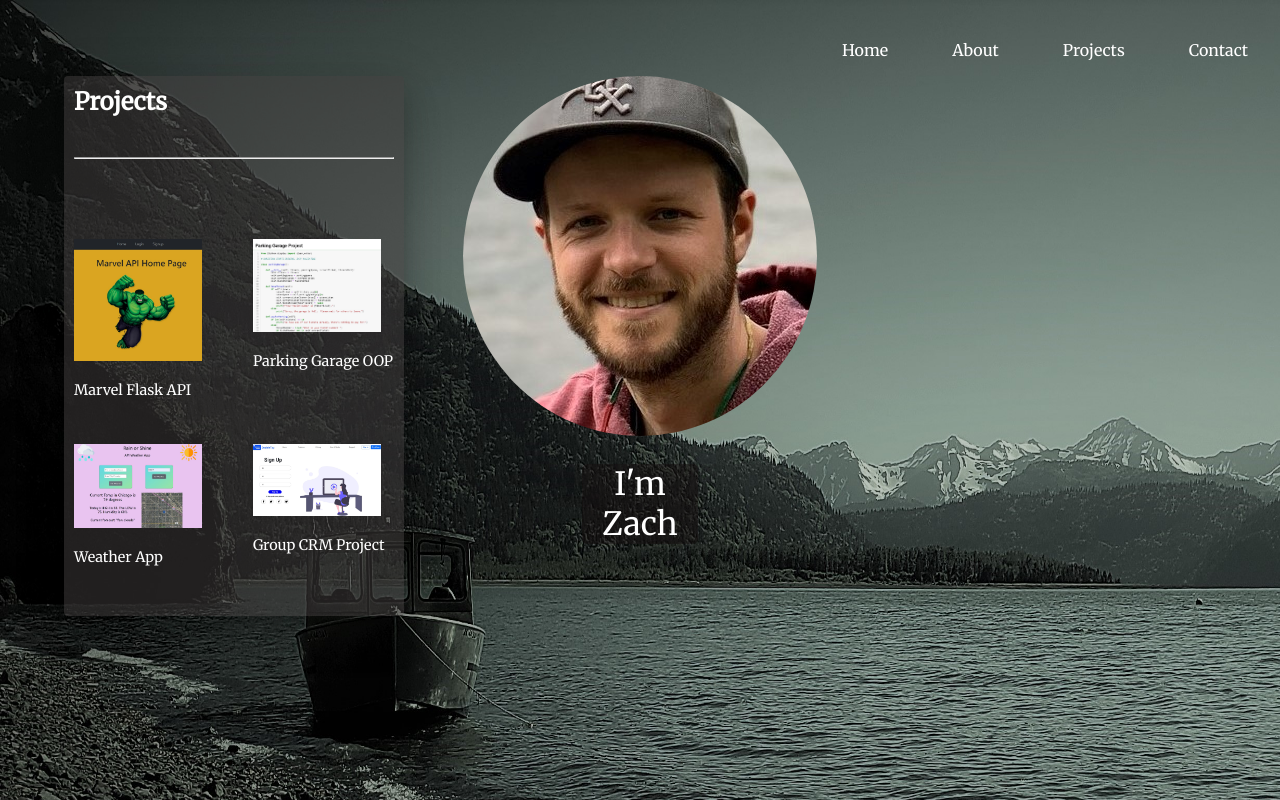
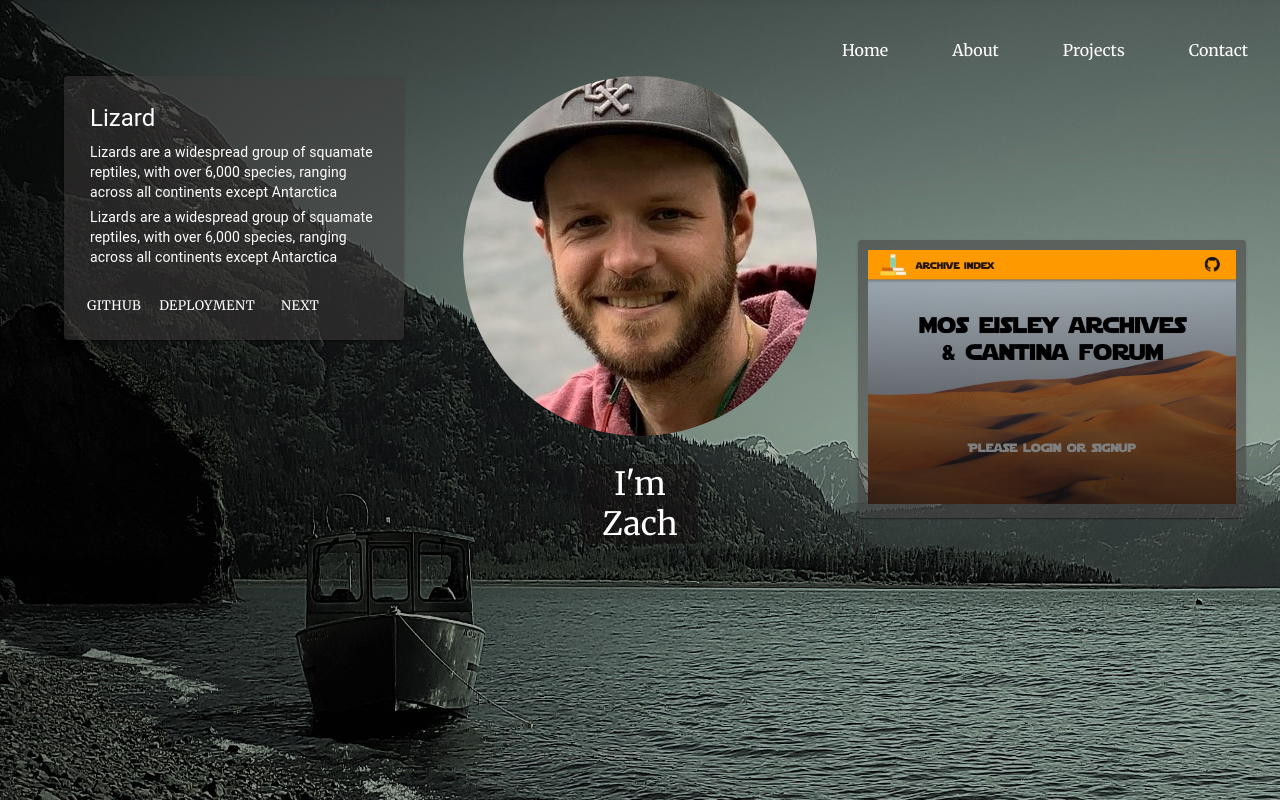
Before and after one commit to backfromsolaris/React-Portfolio, a React (Create React App) app: page /Projects in a window 1280 px wide. Built offline with nearby package versions, Linux system fonts and the light colour scheme.

Commit message:
two project cards

```diff
--- a/src/Components/About/About.tsx
+++ b/src/Components/About/About.tsx
@@ -1,6 +1,5 @@
 import { makeStyles } from "@material-ui/styles";
-import { Switch, Slide, Card, Typography } from "@material-ui/core";
-import React, { useState } from "react";
+import { Card, Typography } from "@material-ui/core";
 
 const aboutStyles = makeStyles({
     card_left:{
--- a/src/Components/Projects/Projects.tsx
+++ b/src/Components/Projects/Projects.tsx
@@ -1,10 +1,12 @@
-import { Thumbnail } from "../Thumbnails";
-import marvel_image from '../../Assets/Images/marvel_homies.jpg';
-import parking_garage_image from '../../Assets/Images/parking-garage.jpg';
-import weather_api_image from '../../Assets/Images/weather-api.jpg';
-import double_tap_image from '../../Assets/Images/double_tap.jpg';
 import { makeStyles } from "@material-ui/styles";
-import { Paper, CardMedia, Card, CardContent } from "@material-ui/core";
+import { Button,
+    CardMedia,
+    Card,
+    CardActionArea,
+    CardContent,
+    CardActions,
+    Typography } from "@material-ui/core";
+import mos_eisley from '../../Assets/Images/mos_eisley.jpg';
 
 const projectStyles = makeStyles({
     card:{
@@ -14,9 +16,8 @@ const projectStyles = makeStyles({
         width: '25vw',
         background: 'rgb(66, 63, 62, 0.5)'
     },
-    h2:{
-        color: 'white',
-        marginBottom: '5vh',
+    white: {
+        color: 'white'
     },
     grid_container:{
         display: 'grid',
@@ -28,69 +29,67 @@ const projectStyles = makeStyles({
     },
     grid_item:{
         fontSize: '.9em',
+    },
+    media: {
+        height: 140
+    },
+    project_media:{
+        color: 'white',
+        position: 'absolute',
+        left: '67vw',
+        top: '30vh',
+        padding: 10,
+        background: 'rgb(66, 63, 62, 0.5)',
+        height: 'auto',
+        width: '23rem'
+    },
+    project_img: {
+        maxHeight: '100%',
+        maxWidth: '100%'
     }
 })
 
 
-const marvel = 'https://github.com/backfromsolaris/Flask-Marvel'
-const garage = 'https://github.com/backfromsolaris/oop-parking-garage'
-const weather = 'https://github.com/backfromsolaris/JS-API-Weather-App'
-const double_tap = 'https://github.com/backfromsolaris/group_project_1'
-
 export const Projects = () =>{
     const classes = projectStyles();
     return(
-        <Card elevation={24} className={classes.card}>
-            <h2 className={classes.h2}>Projects</h2>
-            <hr />
-            <div className={classes.grid_container}>
-                <div className={classes.grid_item}>
-                    <Thumbnail
-                    link={marvel}
-                    image= {marvel_image}
-                    title="Marvel Flask API"
-                     />
-                </div>
-                <div className={classes.grid_item}>
-                    <Thumbnail
-                    link={garage}
-                    image= {parking_garage_image}
-                    title="Parking Garage OOP"
-                    />
-                </div>
-                <div className={classes.grid_item}>
-                    <Thumbnail
-                    link={weather}
-                    image= {weather_api_image}
-                    title="Weather App"
-                    />
-                </div>
-                <div className={classes.grid_item}>
-                    <Thumbnail
-                    link={double_tap}
-                    image= {double_tap_image}
-                    title="Group CRM Project"
-                    />
-                </div>
+        <div>
+        <Card className={classes.card}>
+      <CardActionArea>
+        <CardContent>
+          <Typography
+          gutterBottom
+          variant="h5"
+          className={classes.white}
+          component="h2">
+            Lizard
+          </Typography>
+          <Typography gutterBottom variant="body2" className={classes.white} component="p">
+            Lizards are a widespread group of squamate reptiles, with over 6,000 species, ranging
+            across all continents except Antarctica
+          </Typography>
+          <Typography variant="body2" className={classes.white} component="p">
+            Lizards are a widespread group of squamate reptiles, with over 6,000 species, ranging
+            across all continents except Antarctica
+          </Typography>
+        </CardContent>
+      </CardActionArea>
+      <CardActions>
+        <Button className={classes.white} size="small">
+          Github
+        </Button>
+        <Button className={classes.white} size="small">
+          Deployment
+        </Button>
+        <Button className={classes.white} size="small">
+          Next
+        </Button>
+      </CardActions>
+    </Card>
+    <Card className={classes.project_media}>
+        <img className={classes.project_img} src={mos_eisley} alt="project image" />
+    </Card>
+        </div>
 
-{/* create new thumbails with further work */}
-
-                {/* <div className={classes.grid_item}>
-                    <Thumbnail
-                    link=""
-                    image= {}
-                    title=""
-                    />
-                </div>
-                <div className={classes.grid_item}>
-                    <Thumbnail
-                    link=""
-                    image= {}
-                    title=""
-                    />
-                </div> */}
-
-            </div>
-        </Card>
     )
 }
```
